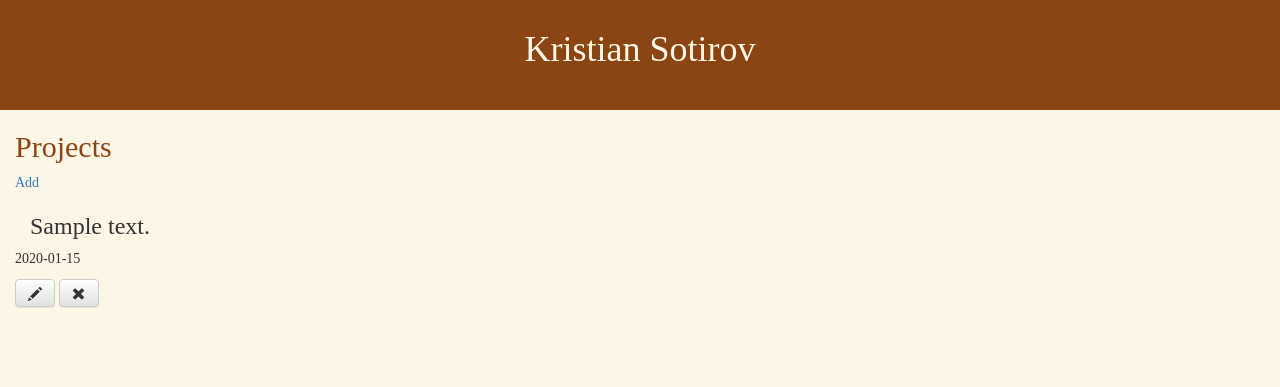
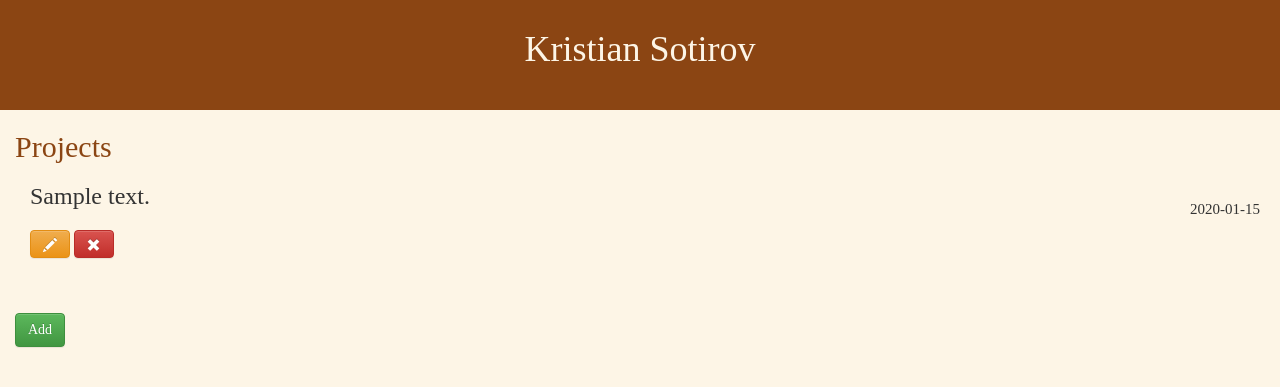
Before and after one commit to kristian-sotirov/cs-blog, a Django app: page /cv/projects/ in a window 1280 px wide. Shown: the top 387 px of the page. Run offline with Django 3.2, Linux system fonts and the light colour scheme; a user stored in the database is signed in; tables that the repository leaves empty hold one stand-in row (values such as "Sample post"); some libraries are stand-ins or nearby versions.

Commit message:
Some css changes on the CV side

```diff
--- a/cv/static/css/cv.css
+++ b/cv/static/css/cv.css
@@ -65,6 +65,10 @@ h3 {
 
 }
 
+.category {
+	margin-bottom: 20px;
+}
+
 .edu div p {
 	padding-left: 30px;
 }
@@ -93,6 +97,27 @@ h3 {
 	margin-right: 20px;
 }
 
+.project-button {
+	margin-top: -10px;
+	margin-bottom: 15px;
+}
+
+.skill-button {
+	margin-left: 15px;
+}
+
+.add-button {
+	margin-top: 20px;
+}
+
+.authenticated {
+	margin-bottom: 10px;
+}
+
 li {
 	font-size: 19px
 }
+
+.blog {
+	margin: 40px 0px 20px 10px;
+}
--- a/cv/templates/cv/cv.html
+++ b/cv/templates/cv/cv.html
@@ -86,6 +86,6 @@
 		</div>
 	{% endif %}
 	<div class="blog">
-		<a href="{% url 'post_list' %}">Back to blog</a>
+		<a href="{% url 'post_list' %}" class="btn btn-primary btn-sm">Go back</a>
 	</div>
 {% endblock %}
--- a/cv/templates/cv/projects.html
+++ b/cv/templates/cv/projects.html
@@ -1,24 +1,27 @@
 {% extends 'cv/base.html' %}
 
 {% block content %}
-
 	<h2>Projects</h2>
+	{% if projects %}
+		<div class="pro category">
+			{% for project in projects %}
+				<div>
+					<h3>{{project.description}}</h3>
+					<p class="dates">
+						{{project.date}}
+					</p>
+					{% if user.is_authenticated %}
+						<a id="edit_pro_{{project.pk}}" class="btn btn-warning skill-button project-button" href="{% url 'project_edit' pk=project.pk %}"><span class="glyphicon glyphicon-pencil"></span></a>
+						<a id="remove_pro_{{project.pk}}" class="btn btn-danger project-button" href="{% url 'project_remove' pk=project.pk %}"><span class="glyphicon glyphicon-remove"></span></a>
+					{% endif %}
+				</div>
+			{% endfor %}
+		</div>
+	{% endif %}
 	{% if user.is_authenticated %}
 	<div>
-		<a id="new_pro" href="{% url 'project_new' %}">Add</a>
+		<a id="new_pro" class="btn btn-success add-button"href="{% url 'project_new' %}">Add</a>
 	</div>
 	{% endif  %}
-	{% for project in projects %}
-		<div>
-			<h3>{{project.description}}</h3>
-			<p>
-				{{project.date}}
-			</p>
-			{% if user.is_authenticated %}
-				<a id="edit_pro_{{project.pk}}" class="btn btn-default" href="{% url 'project_edit' pk=project.pk %}"><span class="glyphicon glyphicon-pencil"></span></a>
-				<a id="remove_pro_{{project.pk}}" class="btn btn-default" href="{% url 'project_remove' pk=project.pk %}"><span class="glyphicon glyphicon-remove"></span></a>
-			{% endif %}
-		</div>
-	{% endfor %}
 
 {% endblock %}
```
Also changed, not shown: cv/templates/cv/education.html (+4 -6 lines), cv/templates/cv/interests.html (+12 -11 lines), cv/templates/cv/soft_skills.html (+12 -11 lines), cv/templates/cv/technical_skills.html (+22 -9 lines).
